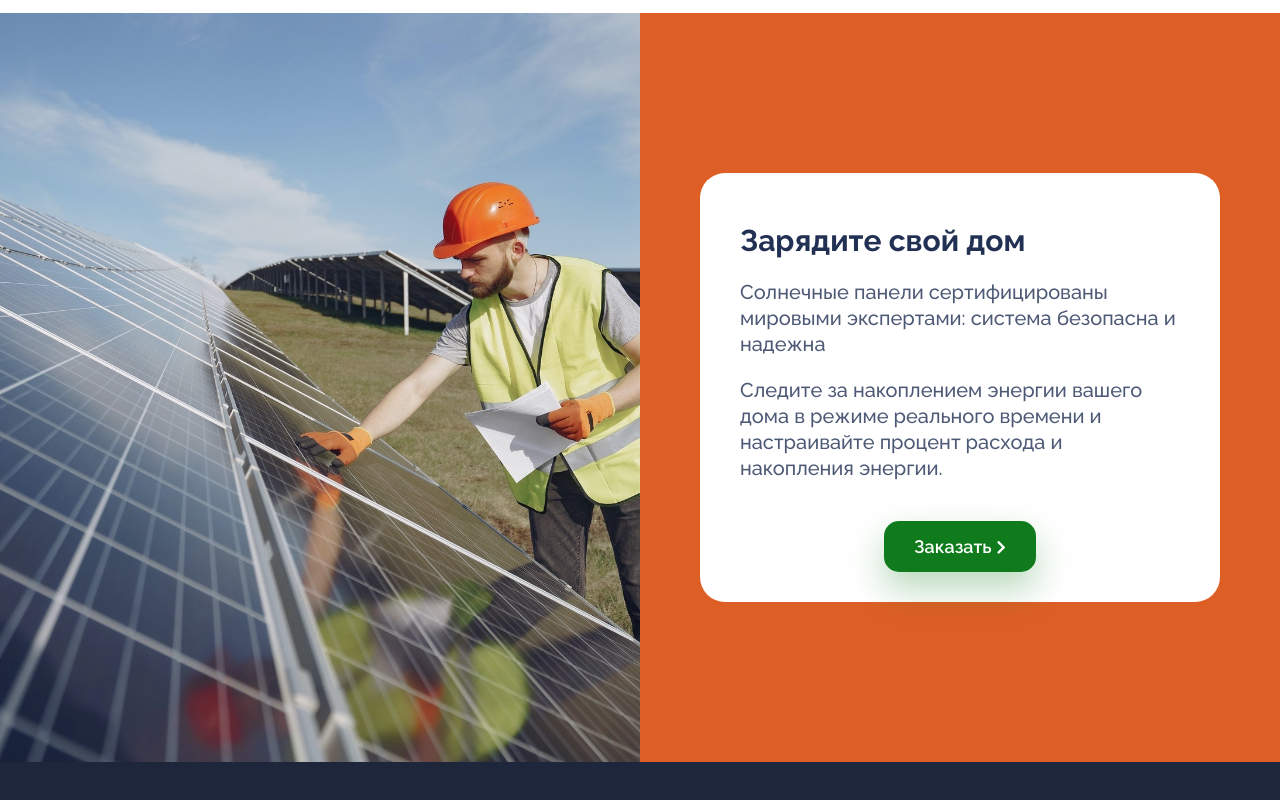
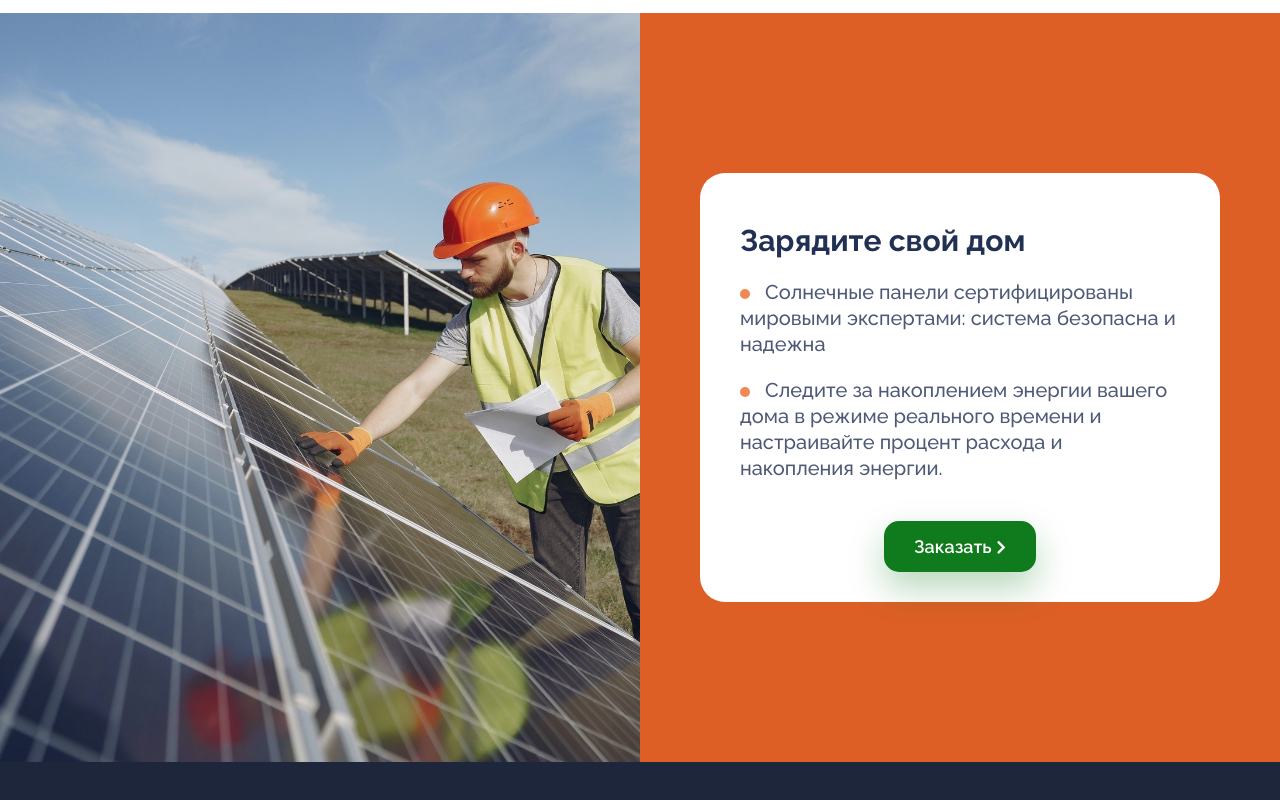
Before and after one commit to Yantimir/green-corp-landing, a plain HTML site: page index.html in a window 1280 px wide. Shown: the part 1778-2578 px from the top of the page. Drawn offline with nearby package versions, Linux system fonts and the light colour scheme.

Commit message:
Update promo__text

```diff
--- a/css/style.css
+++ b/css/style.css
@@ -275,7 +275,7 @@ button:hover {
 	opacity: 80%;
 }
 
-.promo__card p::before {
+.promo__text p::before {
 	content: "";
 	background: #ec6b29;
 	width: 10px;
```
